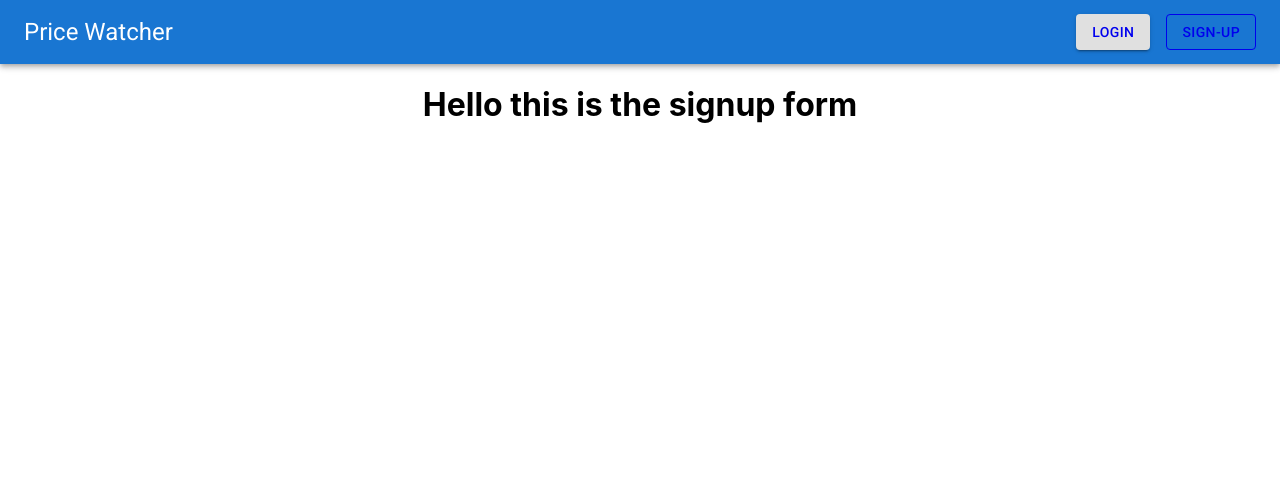
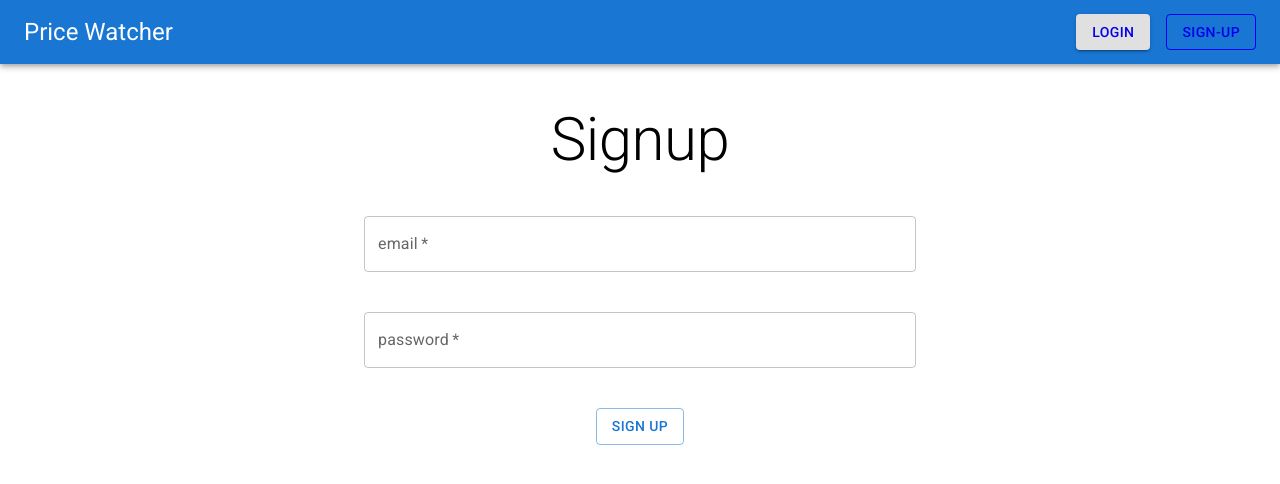
Before and after one commit to Zed-Bailey/price-watcher, a React (Create React App) app: page /signup in a window 1280 px wide. Shown: the top 484 px of the page. Built offline with nearby package versions, Linux system fonts and the light colour scheme.

Commit message:
add signup form

```diff
--- a/src/App.js
+++ b/src/App.js
@@ -1,4 +1,4 @@
-import './App.css';
+import'./App.css';
 import { BrowserRouter as Router, Routes, Route } from "react-router-dom";
 import React from 'react';
 import Login from './pages/Login';
@@ -10,22 +10,33 @@ import Nav from './components/Nav'
 import ProtectedRoute from './ProtectedRoute';
 
 
-/*
-TODO fetch watching products from api
-TODO add product to watch
-TODO add delete product functionality
-TODO add edit product functionality
+// determine the login status based on the local storage isAuthenticated and if the cookie exists and hasn't expired
+function checkLoginStatus() {
+  let isAuth = localStorage.getItem("isAuthenticated");
+  let cookieExists = getCookie('token');
+  if(isAuth && cookieExists !== null)
+   return true;
 
-TODO make nav buttons change based on logged in status
+  localStorage.setItem("isAuthenticated", false);
+  return false;
+}
 
-*/
+// returns null when the cookie doesn't exist
+// https://stackoverflow.com/a/52406518
+function getCookie(name) {
+  var match = document.cookie.match(RegExp('(?:^|;\\s*)' + name + '=([^;]*)'));
+  return match ? match[1] : null;
+}
+
 function App(props) {
 
-  const [loggedIn, setLoggedIn] = React.useState(localStorage.getItem("isAuthenticated"));
+
+  const [loggedIn, setLoggedIn] = React.useState(checkLoginStatus());
 
   const updateLoginState = (to) => {
-    setLoggedIn(to);
+    setLoggedIn(checkLoginStatus());
   };
+
 
     return (
       <div className="App">
@@ -34,7 +45,7 @@ function App(props) {
           <Routes>
             <Route path="/" element={ <Index /> }/>
             <Route path="login" element={ <Login changeLoginStatus={updateLoginState}/> }/>
-            <Route path="signup" element={ <Signup /> }/>
+            <Route path="signup" element={ <Signup changeLoginStatus={updateLoginState} /> }/>
             <Route path="home" element={
               <ProtectedRoute redirectTo="/login">
                 <Home/>
--- a/src/pages/Signup.js
+++ b/src/pages/Signup.js
@@ -1,11 +1,80 @@
 import React from 'react'
+import TextField from '@mui/material/TextField'
+import Stack from '@mui/material/Stack'
+import Container from '@mui/material/Container'
+import LoadingButton from '@mui/lab/LoadingButton'
+import Typography from '@mui/material/Typography'
 
-function Signup() {
+
+export default function Signup(props) {
+  const { changeLoginStatus } = props
+  const [email, setEmail] = React.useState("");
+  const [password, setPassword] = React.useState("");
+  const [signupPressed, setSignupPressed] = React.useState(false);
+  const [errorMessage, setErrorMessage] = React.useState("");
+
+  const  handleEmailInput = (event) => {
+    event.persist();
+    setEmail(event.target.value);
+  }
+
+  const  handlePasswordInput = (event) => {
+    event.persist();
+    setPassword(event.target.value);
+  }
+
+  const handleSuccessfulLogin = () => {
+    localStorage.setItem("isAuthenticated", true);
+    changeLoginStatus(true);
+    window.location.href = "/home";
+  }
+
+
+
+  const handleSubmit = (event) => {
+    event.preventDefault();
+    event.persist()
+
+    // this.setState({loginPressed: true})
+    setSignupPressed(true);
+    // base64 encode the data
+    var joined = email + ':' + password
+    var b64 = btoa(joined)
+    // try to log user in
+    fetch("http://localhost:8080/signup", {
+      method: "POST",
+      headers: {
+        'Authorization': b64
+      },
+      credentials: 'include'
+    })
+    .then(async (response) => {
+      if (response.ok) {
+        handleSuccessfulLogin();
+      } else {
+        setSignupPressed(false);
+        let data = await response.json()
+        console.log(data.error);
+        setErrorMessage(data.error);
+      }
+    })
+
+  }
+
+    // TODO fix error messages not showing above login button
   return (
-    <div>
-      <h1>Hello this is the signup form</h1>
-    </div>
-  )
+    <Container maxWidth="sm" sx={{marginTop:5}}>
+      <Typography variant='h2' sx={{marginBottom: 5}}>Signup</Typography>
+      <form onSubmit={handleSubmit}>
+        <Stack spacing={5}>
+          <TextField  label="email" variant="outlined" onChange={handleEmailInput} required type='email'/>
+          <TextField  label="password" variant="outlined" onChange={handlePasswordInput} type='password' required/>
+        </Stack>
+        <br/>
+        <Typography variant='body2' color='red' >{errorMessage}</Typography>
+        <br></br>
+        <LoadingButton loading={signupPressed} variant="outlined" type='submit'>Sign up</LoadingButton>
+      </form>
+    </Container>
+  );
 }
-
-export default Signup;
```
